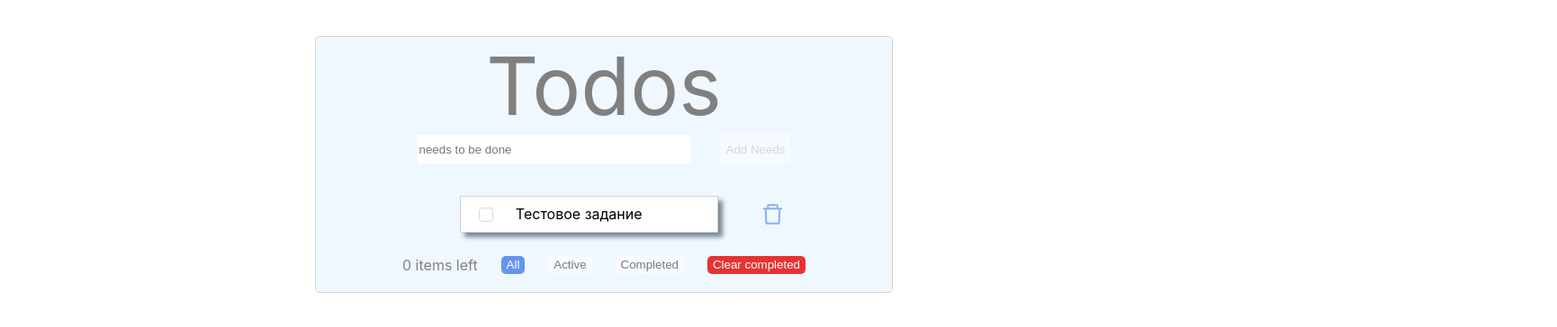
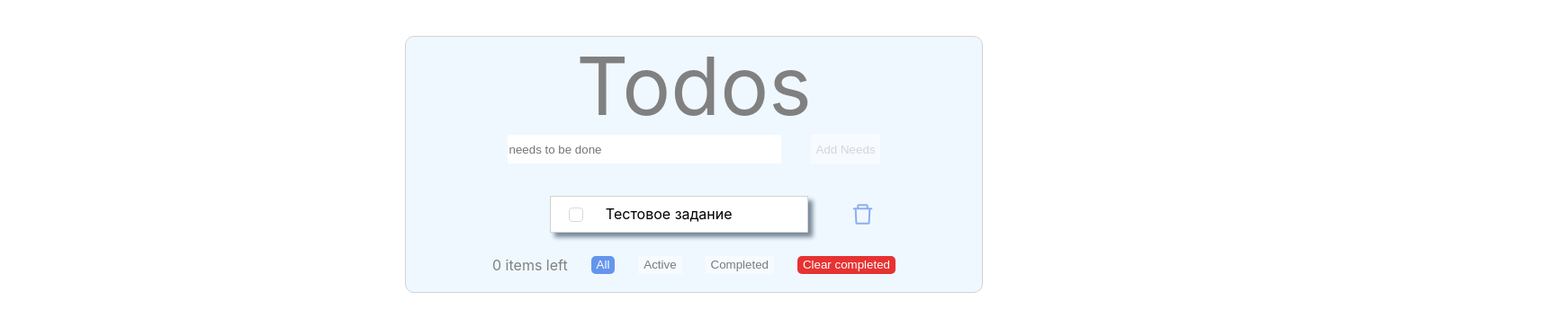
Before and after one commit to DimaMaslo88/test-task-todolist, a React (Create React App) app: page / in a window 1280 px wide. Shown: the top 364 px of the page at 90% size, 1730 px wide, since content can reach past the window. Built offline with nearby package versions, Linux system fonts and the light colour scheme; the HTML template or start-up script is replaced by a standard one.

Commit message:
'feat/react library'

```diff
--- a/package.json
+++ b/package.json
@@ -5,6 +5,7 @@
   "private": true,
   "dependencies": {
     "@ant-design/icons": "^5.3.7",
+    "@react-spring/web": "^9.7.3",
     "@testing-library/jest-dom": "^5.17.0",
     "@testing-library/react": "^13.4.0",
     "@testing-library/user-event": "^13.5.0",
--- a/src/App.tsx
+++ b/src/App.tsx
@@ -3,19 +3,27 @@ import {Title} from "ui/components/universal/Title";
 import style from 'styles/App.module.css'
 import s from 'styles/Title.module.css'
 import {Tasks} from "ui/components/Tasks";
-
+import {animated, useSpring} from '@react-spring/web'
 
 function App() {
+    const springs = useSpring({
+        from: {x: -1000},
+        to: {x: 100},
+    })
     return (
+        <animated.div
+            style={{
+                ...springs,
+            }}
+        >
+            <div className={style.appContainer}>
+                <div className={style.toDosContainer}>
+                    <Title title='Todos' className={s.title}/>
+                    <Tasks/>
+                </div>
 
-        <div className={style.appContainer}>
-            <div className={style.toDosContainer}>
-                <Title title='Todos' className={s.title}/>
-                <Tasks/>
             </div>
-
-        </div>
-
+        </animated.div>
     );
 }
 
--- a/src/styles/App.module.css
+++ b/src/styles/App.module.css
@@ -10,11 +10,11 @@
 .toDosContainer {
     display: flex;
     background-color: aliceblue;
-    border-radius: 5px;
+    border-radius: 10px;
     flex-direction: column;
     align-items: center;
     width: 50%;
     height: 100%;
-border: 1px solid lightgrey;
+    border: 1px solid lightgrey;
 
 }
```
Also changed, not shown: 1 other file (tests, documents, lock files or other folders).
